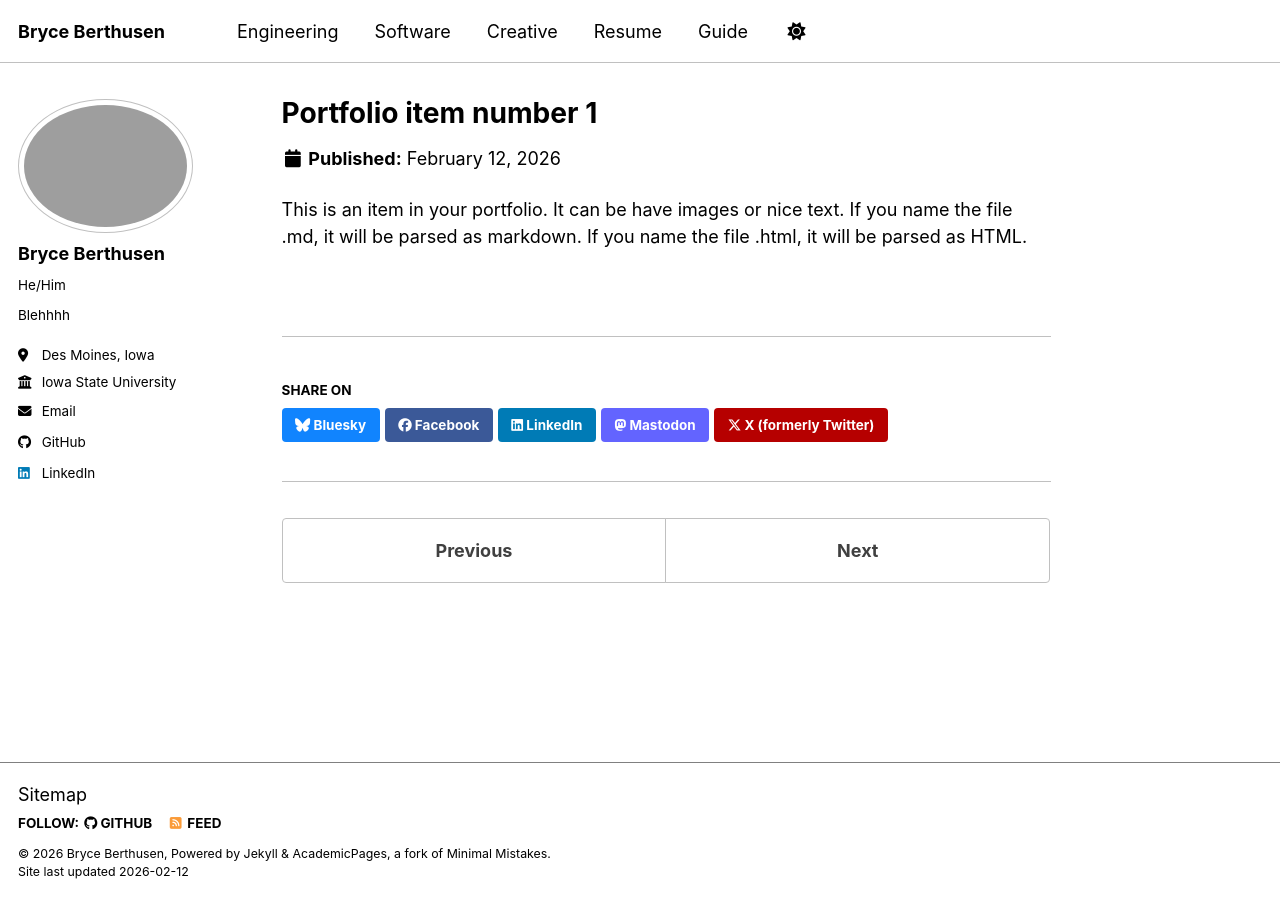
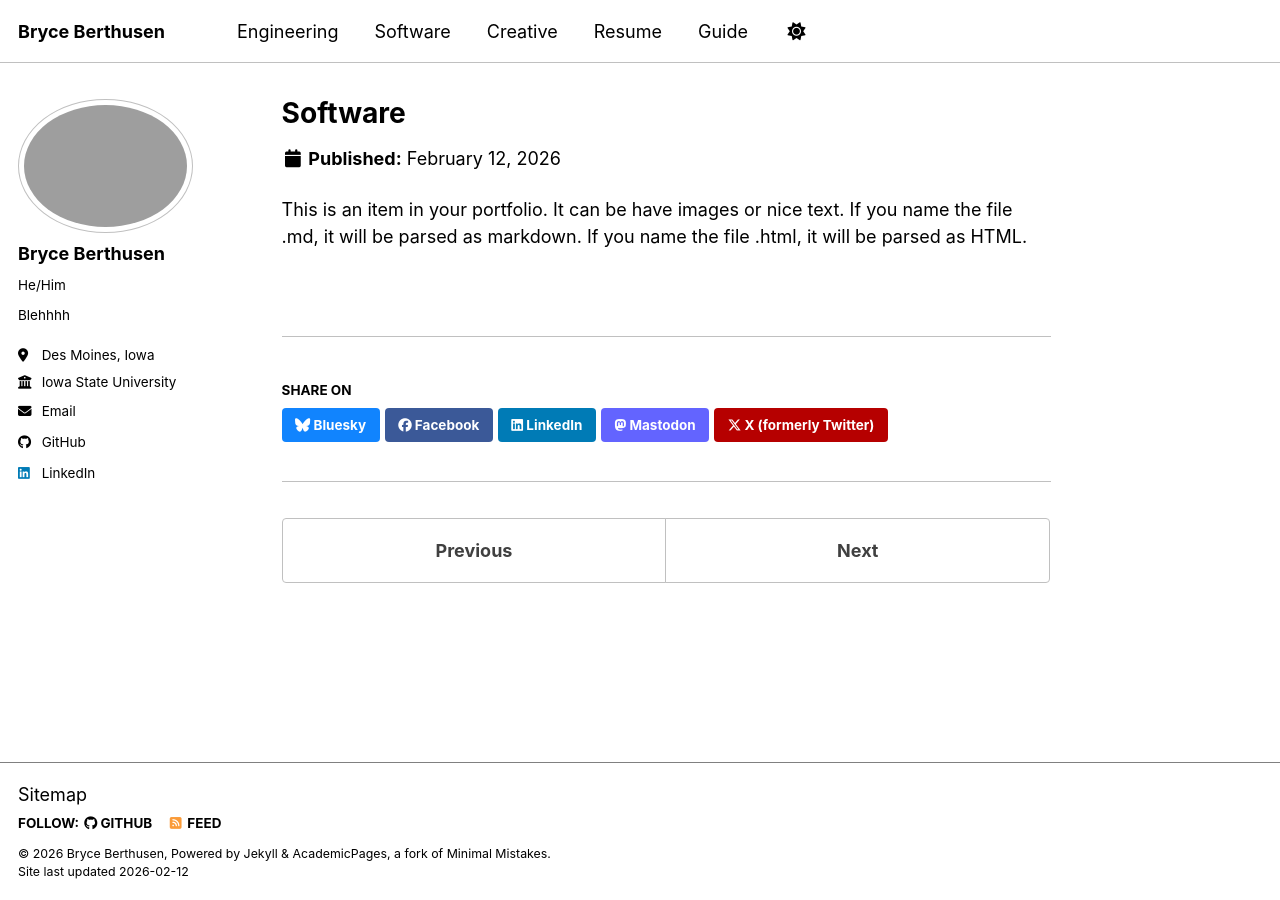
Before and after one commit to bnberthusen/bnberthusen.github.io, a Jekyll site: the page built from _portfolio/portfolio-1.md, in a window 1280 px wide. Built offline with Jekyll 4.4.1, drawn with Linux system fonts in a browser that asks for light colours; a script bundle is joined from its source files by our own code; library files that are not in the unit come from our copies.

Commit message:
Update portfolio-1.md

```diff
--- a/_portfolio/portfolio-1.md
+++ b/_portfolio/portfolio-1.md
@@ -1,6 +1,6 @@
 ---
-title: "Portfolio item number 1"
-excerpt: "Short description of portfolio item number 1<br/><img src='/images/500x300.png'>"
+title: "Software"
+excerpt: "Short description of portfolio item number 1<br/><img src='/images/FB_IMG_1738952839036.jpg'>"
 collection: portfolio
 ---
 
```
